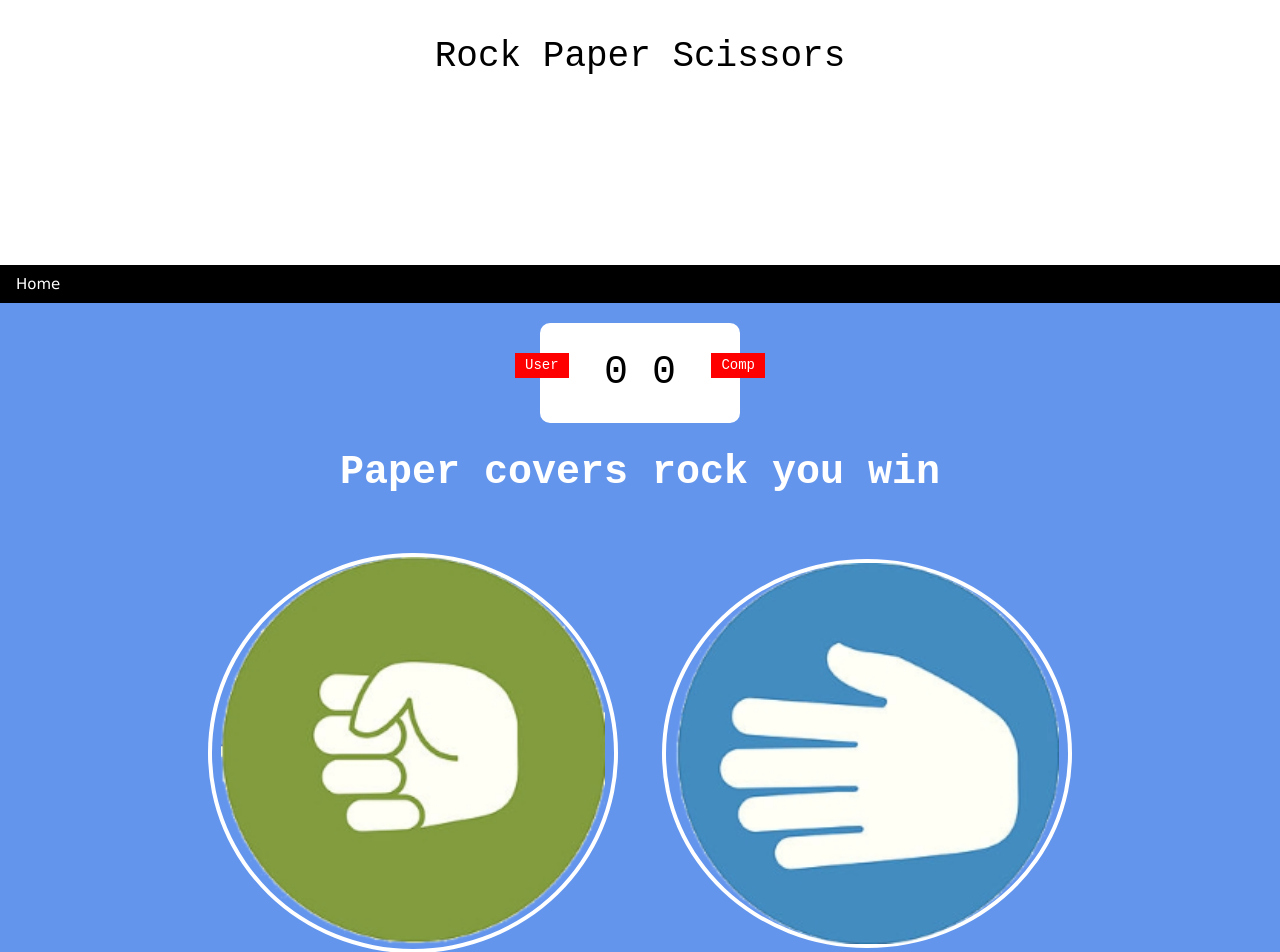
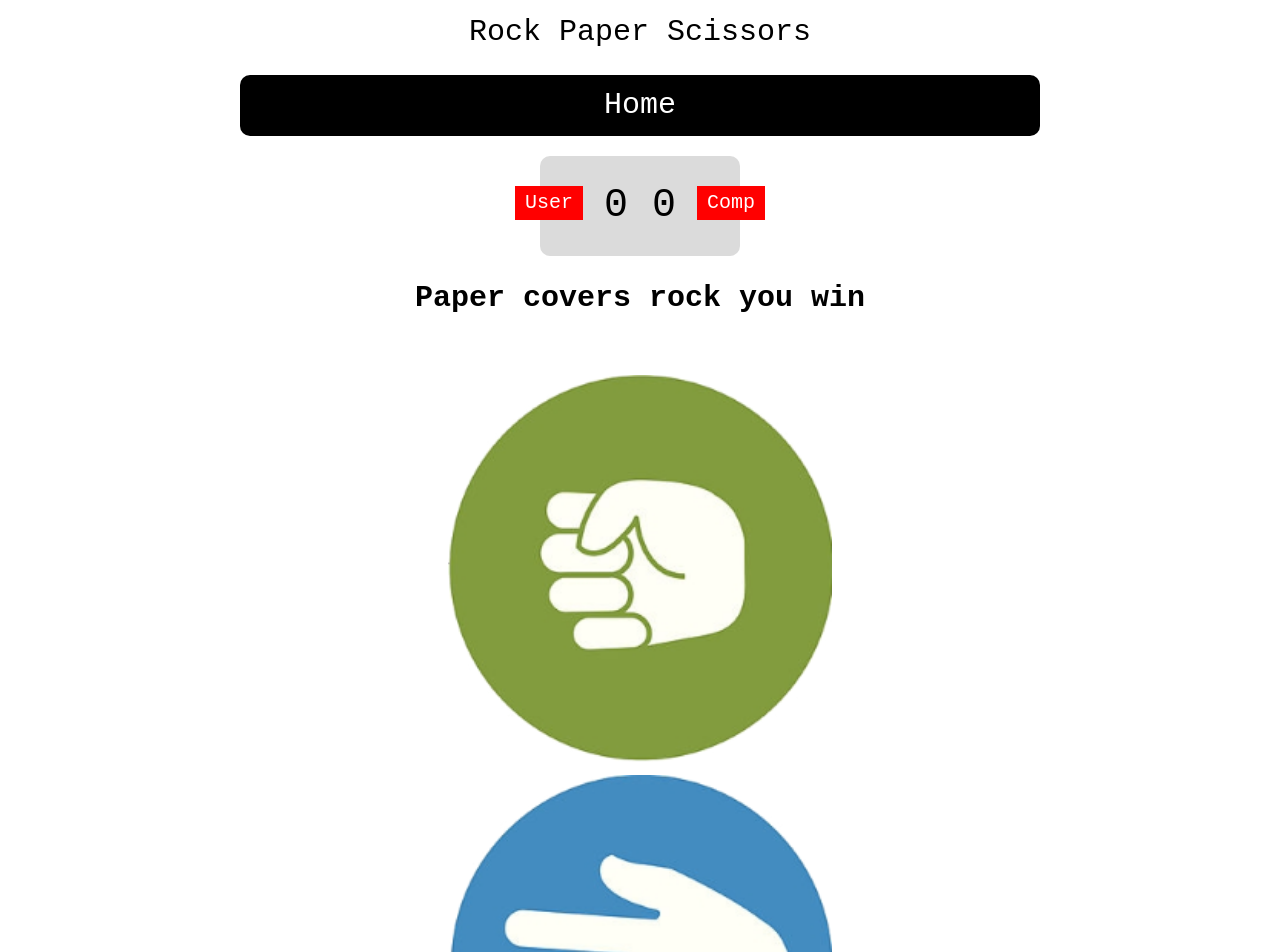
Before and after one commit to DrFaustest/Drfaustest.github.io, a plain HTML site: page projects/RockPaperScissors/default.html in a window 1280 px wide. Shown: the top 952 px of the page. Drawn offline with nearby package versions, Linux system fonts and the light colour scheme.

Commit message:
Fixed minor display issue

```diff
--- a/projects/RockPaperScissors/css/style.css
+++ b/projects/RockPaperScissors/css/style.css
@@ -1,27 +1,43 @@
 *{
-    margin: 0;
+    max-width: 800px; /* Set the maximum width of the page */
+    margin: 0 auto;
     padding: 0;
     box-sizing: border-box;
+    color: black;
 }
 
 body{
-    background-color: cornflowerblue;
+    background-color: rgb(255, 255, 255);
+    font-size: xx-large;
+
 }
 
+nav{
+    background-color: rgb(0, 0, 0);
+    color: white;
+    border-radius: 10px;
+    margin: 20px auto;
+    font-size: 2em;
+    text-align: center;
+    font-family: 'Courier New', Courier, monospace;
+}
+
+
 header{
+
     background-color: rgb(255, 255, 255);
-    padding: 20px;
+
 }
 
 header > h1 {
     color: black;
     text-align: center;
     font-family: 'Courier New', Courier, monospace;
-    height: 16vw;
+    font-size: 2em;
 }
 
 .score-board{
-    background-color: rgb(255, 255, 255);
+    background-color: rgb(219, 219, 219);
     width: 200px;
     padding: 20px;
     border-radius: 10px;
@@ -35,7 +51,7 @@ header > h1 {
 .badge {
     background-color: red;
     color: white;
-    font-size: 14px;
+    font-size: 20px;
     padding: 2px 10px;
     font-family: 'Courier New', Courier, monospace;
 }
@@ -53,7 +69,7 @@ header > h1 {
 }
 .result {
     color: rgb(255, 255, 255);
-    font-size: 40px;
+    font-size: 2em;
 }
 .result > p{
     text-align: center;
@@ -69,11 +85,11 @@ header > h1 {
     width: 32vw;
     height: auto;
     display: inline-block;
-    border: 4px solid white;
+    border: 4px solid rgb(255, 255, 255);
     border-radius: 50%;
     margin: 0 20px;
 }
-.choices img{
+.choice img{
     width: 30vw;
     height: auto;
 }
@@ -83,7 +99,7 @@ header > h1 {
 }
 #action-message{
     text-align: center;
-    font-size: 50px;
+    font-size: 2em;
     color: white;
     font-weight: bold;
     font-family: 'Courier New', Courier, monospace;
--- a/projects/RockPaperScissors/default.html
+++ b/projects/RockPaperScissors/default.html
@@ -14,7 +14,7 @@
 <header>
     <h1>Rock Paper Scissors</h1>
 </header>
-<nav class="w3-bar w3-boarder w3-black w3-mobile">
+<nav>
     <a href="../../index.html" class="w3-bar-item w3-button w3-mobile">Home</a>
 </nav>
 <div class="score-board">
@@ -32,7 +32,7 @@
 <div id="p" class="choice"><img src="paper.png" alt="paper"></div>
 <div id="s" class="choice"><img src="scissors.png" alt="scissors"></div>
 </div>
-<div id="action-message"><p>Make yor move</p></div>
+<div id="action-message"><p>Choose Your Weapon</p></div>
 
 
 
```
